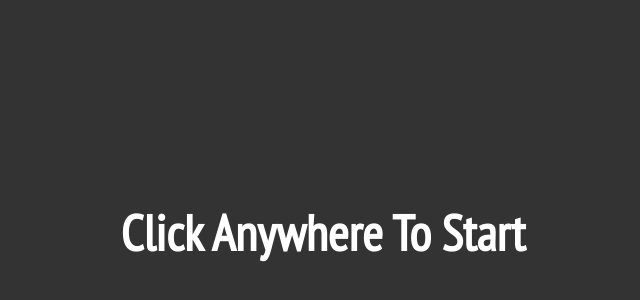
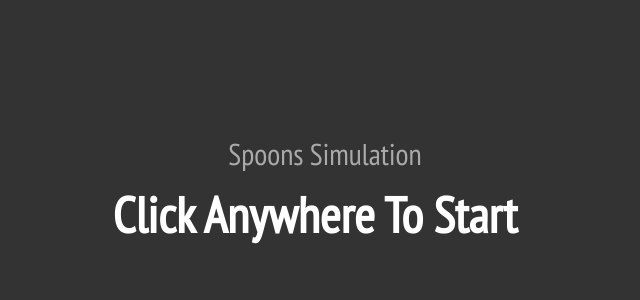
Before and after one commit to phultquist/spoons, a plain HTML site: page index.html in a window 1280 px wide. Shown: the part 186-486 px from the top of the page, without its empty margins (325-965 px from the left). Drawn offline with nearby package versions, Linux system fonts and the light colour scheme.

Commit message:
Add files via upload

```diff
--- a/drawChart.js
+++ b/drawChart.js
@@ -7,6 +7,7 @@ function drawChart(winData) {
 		labels.push("Player "+parseInt(parseInt(l)+parseInt(1)));
 	}
 	labels[0] += " (Starter/Dealer)"
+	labels[numplayers - 1] += " (Garbage)"
 	var myChart = new Chart(ctx, {
 		type: 'bar',
 		data: {
--- a/index.html
+++ b/index.html
@@ -18,6 +18,7 @@
 			color: white;
 			margin-bottom: 0px;
 			width: 100%;
+			margin-left: 10px;
 		}
 
 		.important {
@@ -68,6 +69,31 @@
 			text-decoration: underline;
 			cursor: pointer;
 		}
+
+		.info{
+			position: absolute;
+			width: 100%;
+			text-align: center;
+			font-weight: 200;
+			font-size: 30px;
+			margin-top: 40vh;
+			color: #AAA;
+		}
+
+		a{
+			color: inherit;
+			text-decoration: none;
+		}
+
+		body{
+			margin: 0px;
+			padding: 0px;
+		}
+
+		.clean{
+			margin: 0px;
+			padding: 0px;
+		}
 	</style>
 </head>
 
@@ -75,9 +101,12 @@
 	<h1 class="main" id="main" style="display:none">
 		<span class="important" id="numruns"></span> <span class="small">SIMULATIONS RAN</span> <span class="right link" onclick="showStats();">Stats For Nerds</span>
 	</h1>
-	<div id="messagediv" class="center">
-		<h1 class="main" id="message">
+	<div id="messagediv" class="">
+		<h1 class="main center clean" id="message">
 			<span class="small" id="messagetext">Click Anywhere To Start</span>
+		</h1>
+		<h1 class="info main">
+			<a class="link" href="https://en.wikipedia.org/wiki/Donkey_(card_game)#Spoons">Spoons</a> Simulation
 		</h1>
 	</div>
 	<div id="canvasdiv">
@@ -131,7 +160,7 @@
 	<script src="drawChart.js"></script>
 	<script>
 		var done = false;
-		$("body").click(function() {
+		$("#message").click(function() {
 			console.log("Body Clicked");
 			if (!done) {
 				$("#messagetext").text("Running...");
```
